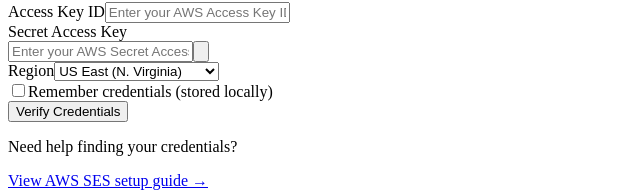
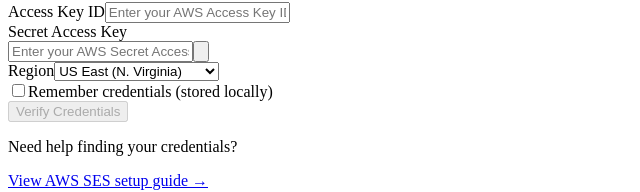
Before and after one commit to hknerdr/email-validation, a Next.js app: page / in a window 1280 px wide. Shown: the part 125-317 px from the top of the page, without its empty margins (0-640 px from the left). Built offline with nearby package versions, Linux system fonts and the light colour scheme.

Commit message:
Update AWSCredentialsForm.tsx

```diff
--- a/components/AWSCredentialsForm.tsx
+++ b/components/AWSCredentialsForm.tsx
@@ -39,7 +39,8 @@
       }
 
       // Save credentials to localStorage if "remember me" is checked
-      if (document.getElementById('remember-credentials')?.checked) {
+      const rememberCheckbox = document.getElementById('remember-credentials') as HTMLInputElement;
+      if (rememberCheckbox?.checked) {
         localStorage.setItem('aws_access_key_id', credentials.accessKeyId);
         localStorage.setItem('aws_secret_access_key', credentials.secretAccessKey);
         localStorage.setItem('aws_region', credentials.region);
@@ -153,11 +154,11 @@
 
         <button
           onClick={handleVerify}
-          disabled={isVerifying}
+          disabled={isVerifying || !credentials.accessKeyId || !credentials.secretAccessKey}
           className={`
             w-full py-2 px-4 rounded-lg font-medium text-white
             transition-colors duration-200
-            ${isVerifying
+            ${isVerifying || !credentials.accessKeyId || !credentials.secretAccessKey
               ? 'bg-gray-400 cursor-not-allowed'
               : 'bg-blue-600 hover:bg-blue-700'
             }
```
